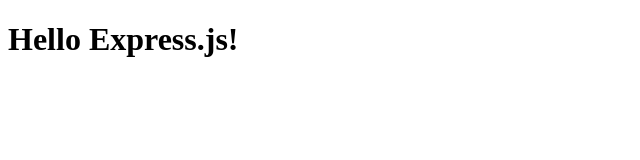
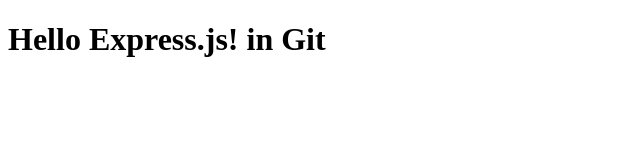
Before and after one commit to bipingolani/web-server, a website: page public/index.html in a window 1280 px wide. Shown: the whole page, without its empty margins (0-640 px from the left). Drawn offline with Linux system fonts and the light colour scheme.

Commit message:
name updated

```diff
--- a/public/index.html
+++ b/public/index.html
@@ -5,6 +5,6 @@
         <title>My App!</title>
     </head>
     <body>
-        <h1>Hello Express.js!</h1>
+        <h1>Hello Express.js! in Git</h1>
     </body>
 </html>
```
